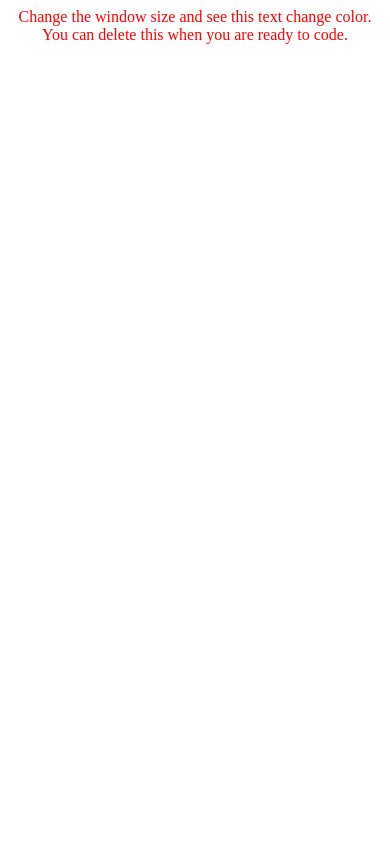
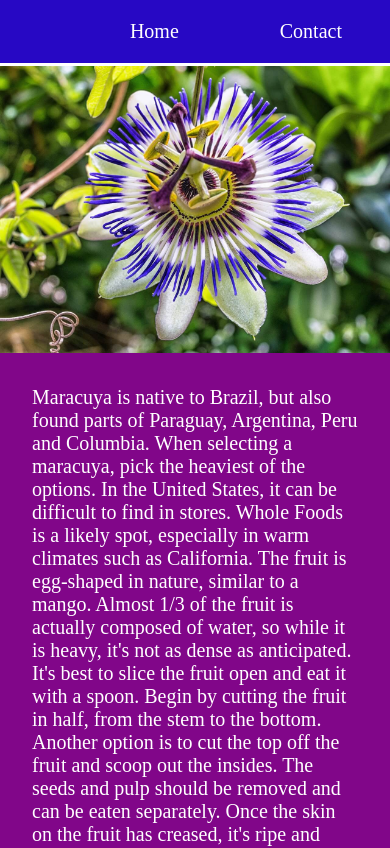
Before and after one commit to mushedi/mobile-first-intro, a plain HTML site: page index.html in a window 390 px wide. Shown: the top 848 px of the page. Drawn offline with Linux system fonts and the light colour scheme.

Commit message:
media query not working, bug somewhere

```diff
--- a/index.html
+++ b/index.html
@@ -1,19 +1,56 @@
 <!DOCTYPE html>
 <!--
-TODO Your Comment Header Here
+Name: Isabella Lanas
+Coding 02
+Purpose: Mobile-First front-end practice
 -->
 <html>
     <head>
-        <title>TODO supply a title</title>
+        <title>Home</title>
         <meta charset="UTF-8">
-        <meta name="viewport" content="width=device-width, initial-scale=1.0">
+        <meta name="viewport" content="width=device-width, initial-scale=1">
         <link href="main.css" rel="stylesheet">
         <link rel="icon" href="favicon.gif" type="image/gif">
     </head>
     <body>
-        <div class="example">
-            Change the window size and see this text change color.
-            You can delete this when you are ready to code.
+        <nav class="navContainer">
+            <ul>
+                <li class="navItem"><a href="index.html">Home</a></li>
+                <li class="navItem"><a href="contact.html">Contact</a></li>
+            </ul>
+        </nav>
+
+        <div class="image">
+            <div class="box-1">
+                <img src="maracuyaFlower.jpg" alt="Maracuya Flower">
+            </div>
+            <div class="box-2">
+                <p>
+                    Maracuya is native to Brazil, but also found parts of Paraguay, Argentina, Peru and Columbia.
+                    When selecting a maracuya, pick the heaviest of the options.
+                    In the United States, it can be difficult to find in stores.
+                    Whole Foods is a likely spot, especially in warm climates such as California.
+                    The fruit is egg-shaped in nature, similar to a mango.
+                    Almost 1/3 of the fruit is actually composed of water, so while it is heavy, it's not as dense as anticipated.
+                    It's best to slice the fruit open and eat it with a spoon.
+                    Begin by cutting the fruit in half, from the stem to the bottom.
+                    Another option is to cut the top off the fruit and scoop out the insides.
+                    The seeds and pulp should be removed and can be eaten separately. Once the skin on the fruit has creased, it's ripe and ready to be eaten.
+                    Maracuya is native to Brazil, but also found parts of Paraguay, Argentina, Peru and Columbia.
+                    When selecting a maracuya, pick the heaviest of the options.
+                    In the United States, it can be difficult to find in stores.
+                    Whole Foods is a likely spot, especially in warm climates such as California.
+                    The fruit is egg-shaped in nature, similar to a mango.
+                    Almost 1/3 of the fruit is actually composed of water, so while it is heavy, it's not as dense as anticipated.
+                    It's best to slice the fruit open and eat it with a spoon.
+                    Begin by cutting the fruit in half, from the stem to the bottom.
+                    Another option is to cut the top off the fruit and scoop out the insides.
+                    The seeds and pulp should be removed and can be eaten separately. Once the skin on the fruit has creased, it's ripe and ready to be eaten.
+                    <br>
+                    <br>
+                    <a href="https://en.wikipedia.org/wiki/Passiflora_edulis" target="_blank">Click here to read more about Maracuya</a>
+                </p>
+            </div>
         </div>
     </body>
 </html>
--- a/main.css
+++ b/main.css
@@ -1,34 +1,65 @@
 /*
- * TODO Your Comment Header Here
+ Name: Isabella Lanas
+ Coding 02
+ Purpose: Mobile-First front-end practice
  */
 
 /*
  * your standard (i.e. mobile) css here
  */
-
-.example{
-    /* This is an example css class. You can delete it. This will make text
-     * red and centered on mobile. Notice the color but not the alignment
-     * is overridden on the desktop size below.
-     */
-    text-align: center;
-    color: red;
+body {
+    margin: 0;
+    padding: 0;
+    font: san-serif;
+    font-size: 20px;
+    background: #810689;
+    color: white;
+}
+.navContainer {
+    display: flex;
+    flex-flow: row nowrap;
+    align-items: center;
+    justify-content: flex-end;
+    background: #2708C4;
+    border-bottom-style: solid;
+    border-color: #FFFFFF;
+}
+li {
+    display: inline-block;
+}
+li a {
+    padding: 0 3rem;
+    text-decoration: none;
+    color: #FFFFFF;
+}
+li a:hover {
+    font-size: 20px;
+    font-weight: bold;
+    color: #B5AFAF;
+}
+.image {
+    width: 100%;
+}
+.box-2 {
+    padding: .5rem 2rem;
+}
+img {
+    width: 100%;
 }
 
-
+p a {
+    text-decoration: none;
+    color: #0BC13A;
+    font-size: 25px;
+    font-weight: bold;
+}
+p a:hover {
+    font-size: 27px;
+    color: white;
+    font-weight: bolder;
+    text-decoration: underline;
+}
 
 @media (min-width: 480px) {
-    /*
-     * your desktop css here
-     */
 
-    .example{
-        /* This is an example css overriden class. You can delete it. This will
-         * override the css of the above example class when the screen is
-         * above 480px. Notice only the color is overriden, the alignment will
-         * stay the same on all devices. This shows that you can override
-         * part or all of class in this fashion.
-         */
-        color: blue;
-    }
 }
```
Also changed, not shown: maracuyaFlower.jpg (added), maracuyaFruit.jpg (added), 1 other file.
